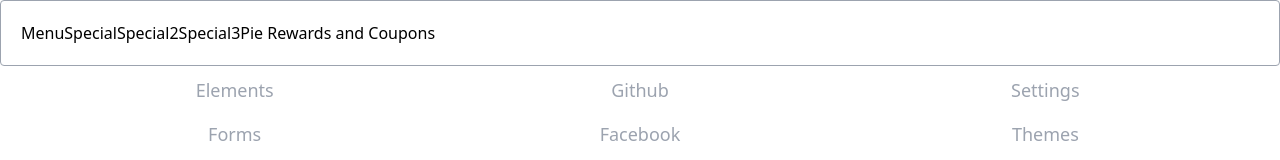
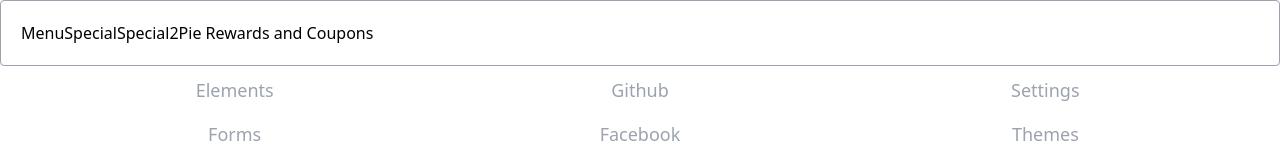
Before and after one commit to JonathanDuarteGH/react-project-pizza, a React (Create React App) app in the folder client/: page / in a window 1280 px wide. Shown: the top 160 px of the page. Built offline with nearby package versions, Linux system fonts and the light colour scheme.

Commit message:
deleted special3 as placeholder

```diff
--- a/client/src/components/NavBar.js
+++ b/client/src/components/NavBar.js
@@ -6,7 +6,6 @@ const NavBar = () => {
       <h1>Menu</h1>
       <h2>Special</h2>
       <h2>Special2</h2>
-      <h2>Special3</h2>
       <h3>Pie Rewards and Coupons</h3>
     </nav>
   )
```
